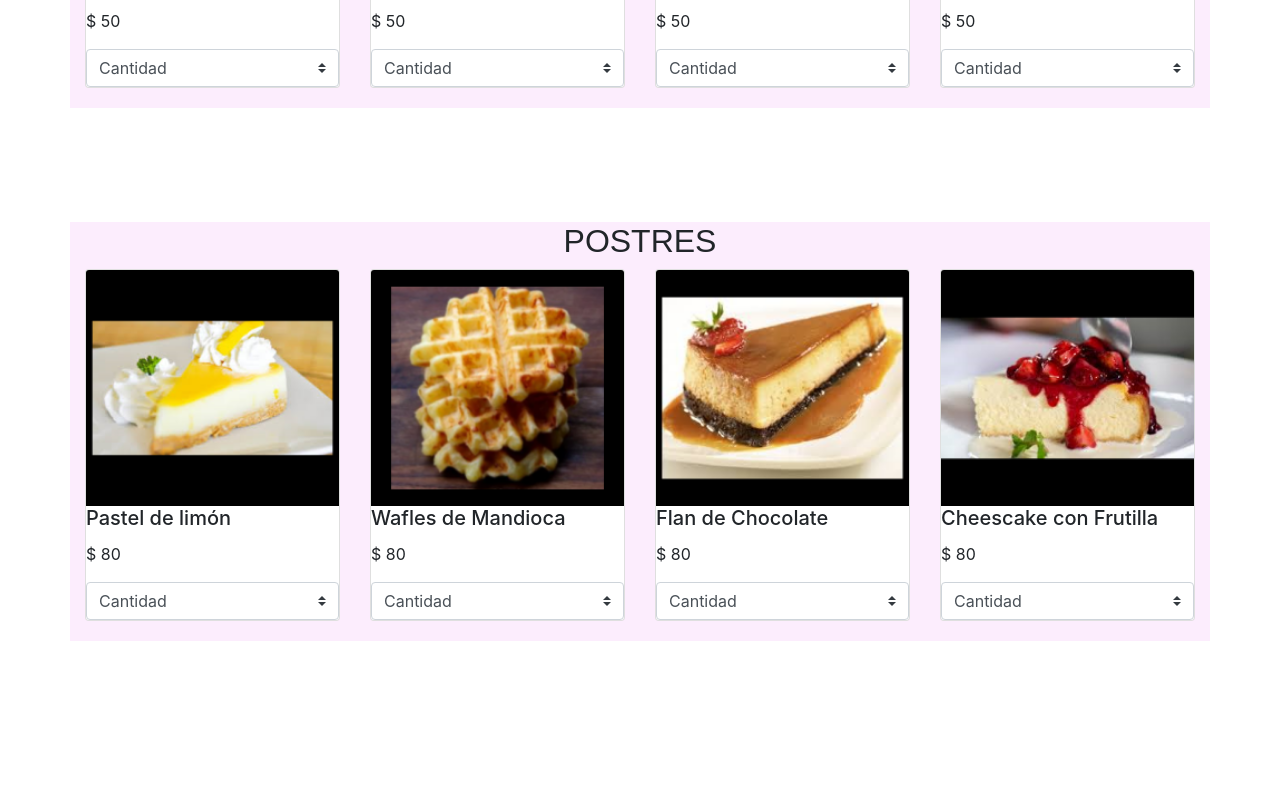
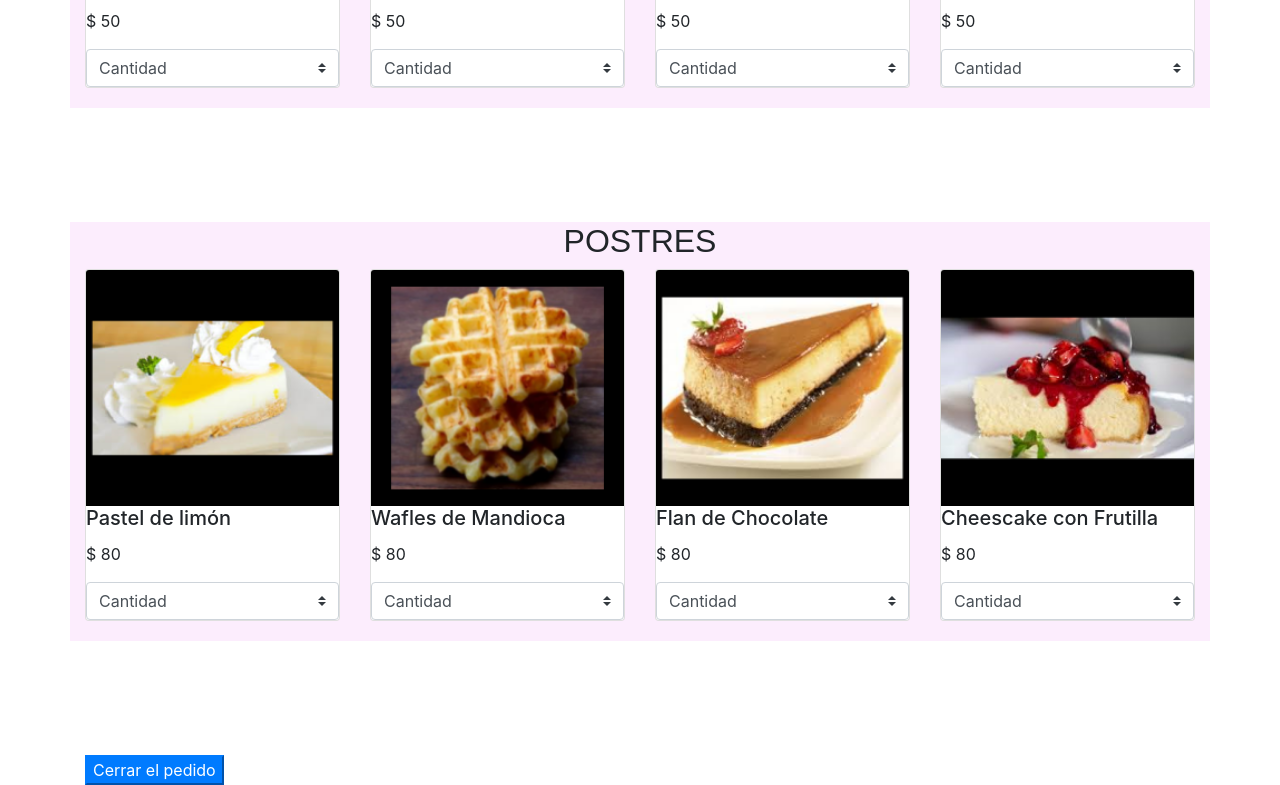
Before and after one commit to luisNavasArg/plantilla-para-restaurant, a plain HTML site: page index.html in a window 1280 px wide. Shown: the part 1906-2691 px from the top of the page. Before the commit the page ends 2661 px from the top, so only its background shows below. Drawn offline with nearby package versions, Linux system fonts and the light colour scheme.

Commit message:
muestra el pedido e la consola

```diff
--- a/index.html
+++ b/index.html
@@ -30,7 +30,9 @@
 				<div class="card-deck" id="cuatro"></div>
 			</div>
 		</div>
-		<div class="pagar"></div>
+		<div class="pagar">
+			<button class="btn-primary" onclick="mostrarPedido()">Cerrar el pedido</button>
+		</div>
 	</div>
 	<script type="text/javascript" src="js/app.js"></script>
 </body>
--- a/js/app.js
+++ b/js/app.js
@@ -164,7 +164,9 @@ console.log(event.target.value);
 // console.log(elemento+" la cantidad: "+ cantidad.options[cantidad.selectedIndex].value);
 console.log(nombre, precio);
 pedido=[...pedido,{"categoria":item, "plato":nombre,"precio":precio,"cantidad":event.target.value}];
-console.log(pedido);
-
 
 };
+
+const mostrarPedido=()=>{
+	console.log(pedido);
+};
```
